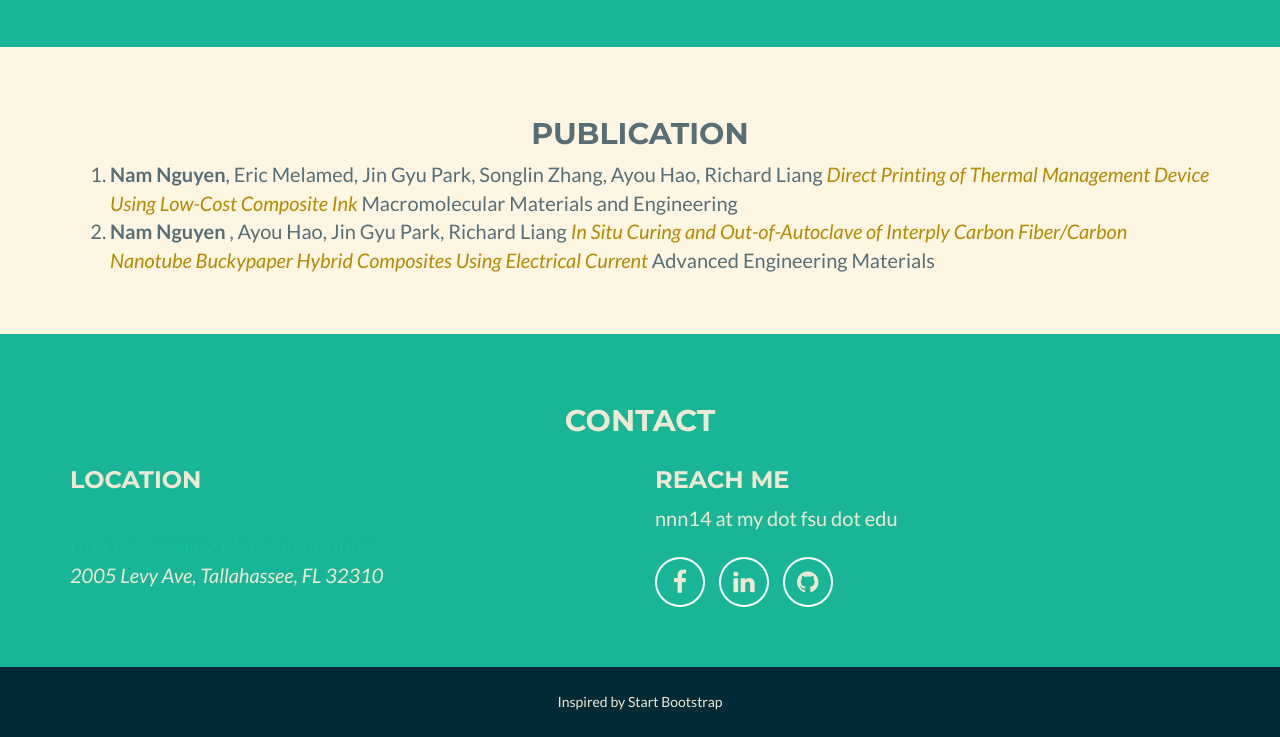
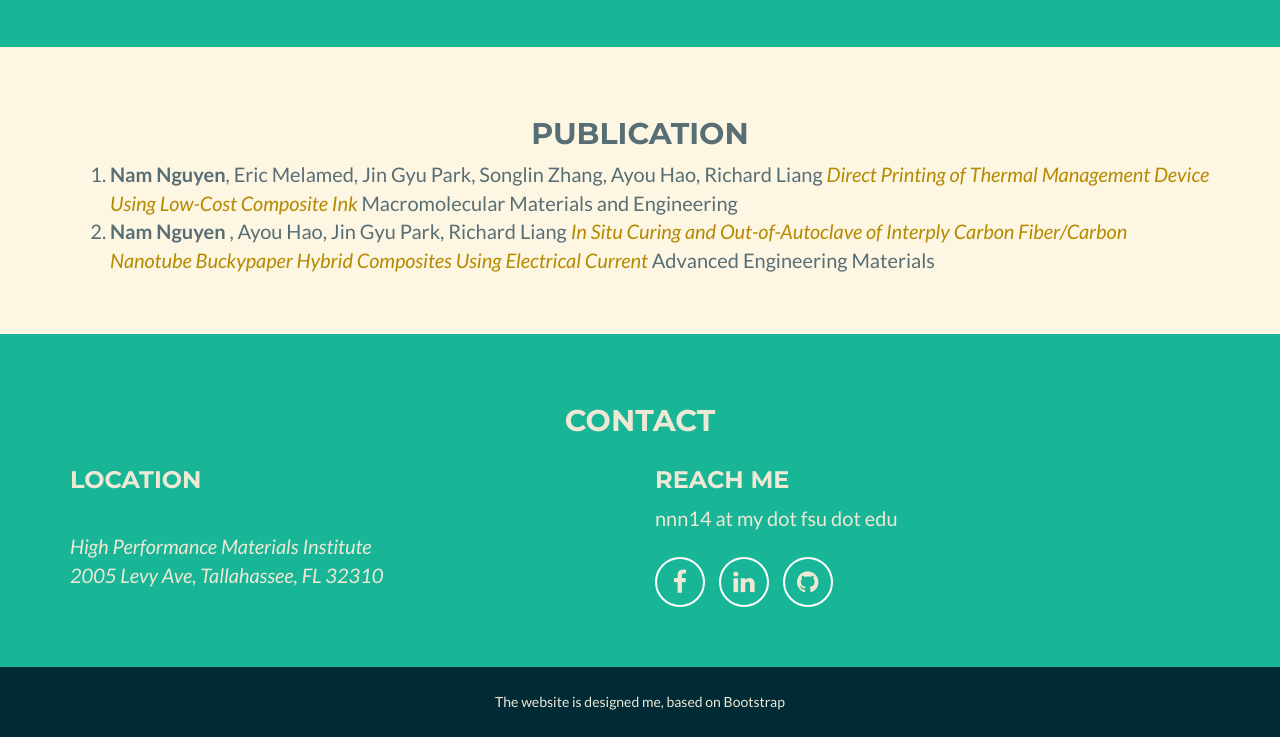
Before and after one commit to namcao123/namcao123.github.io, a website: page index.html in a window 1280 px wide. Shown: the part 1247-1984 px from the top of the page. Drawn offline with nearby package versions, Linux system fonts and the light colour scheme.

Commit message:
Update index.html

```diff
--- a/index.html
+++ b/index.html
@@ -210,7 +210,7 @@
           <h3>Location</h3>
           <p style="font-style: italic;">
             <br>
-            <a href = "http://hpmi.research.fsu.edu/" > High Performance Materials Institute</a><br>
+            High Performance Materials Institute<br>
             2005 Levy Ave, Tallahassee, FL 32310
             <!-- Phone: (858) 952 3593<br> -->
           </p>
@@ -253,7 +253,7 @@
     <div class="container">
       <div class="row">
         <div class="col-lg-12">
-          Inspired by Start Bootstrap
+          The website is designed  me, based on Bootstrap
         </div>
       </div>
     </div>
```
